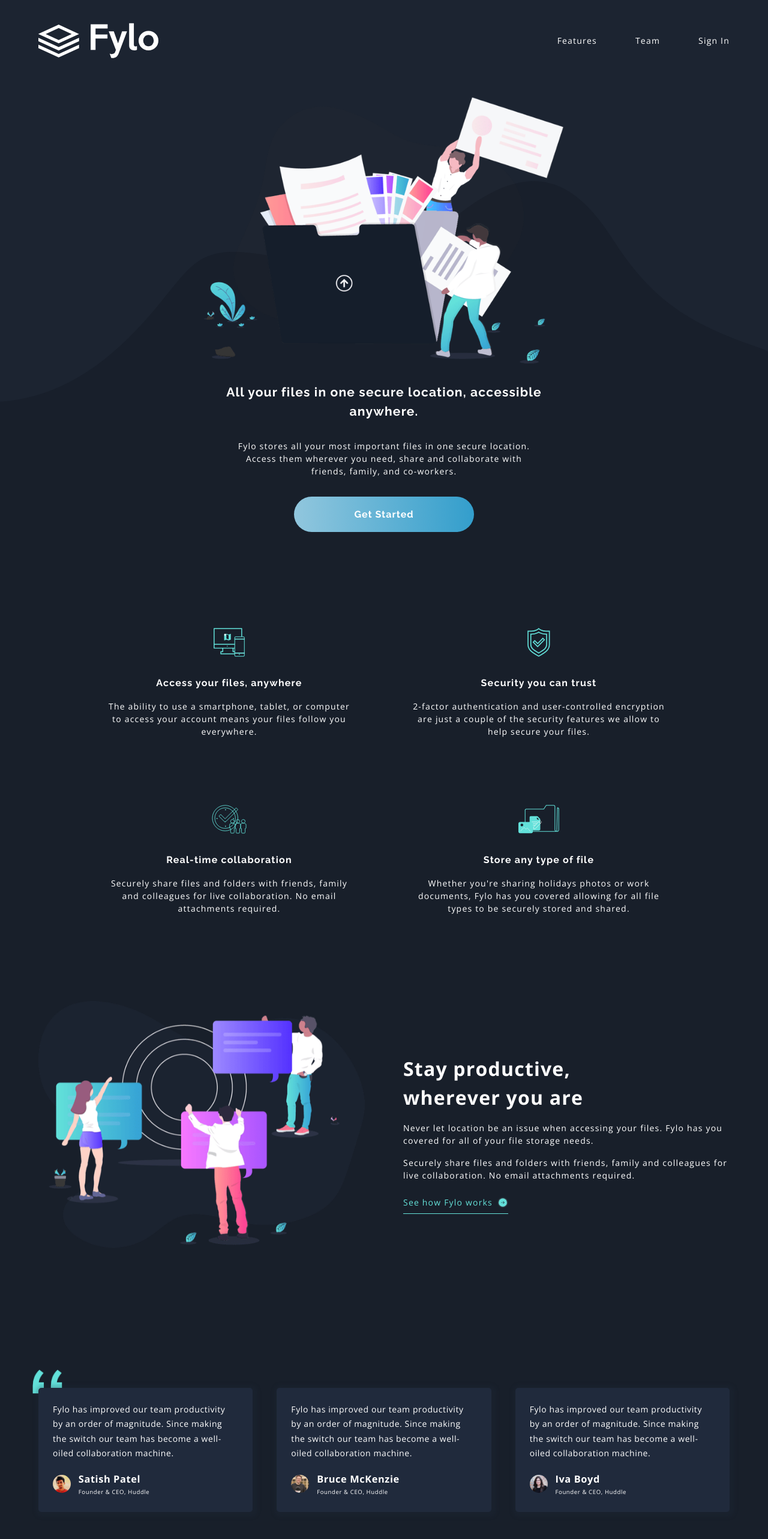
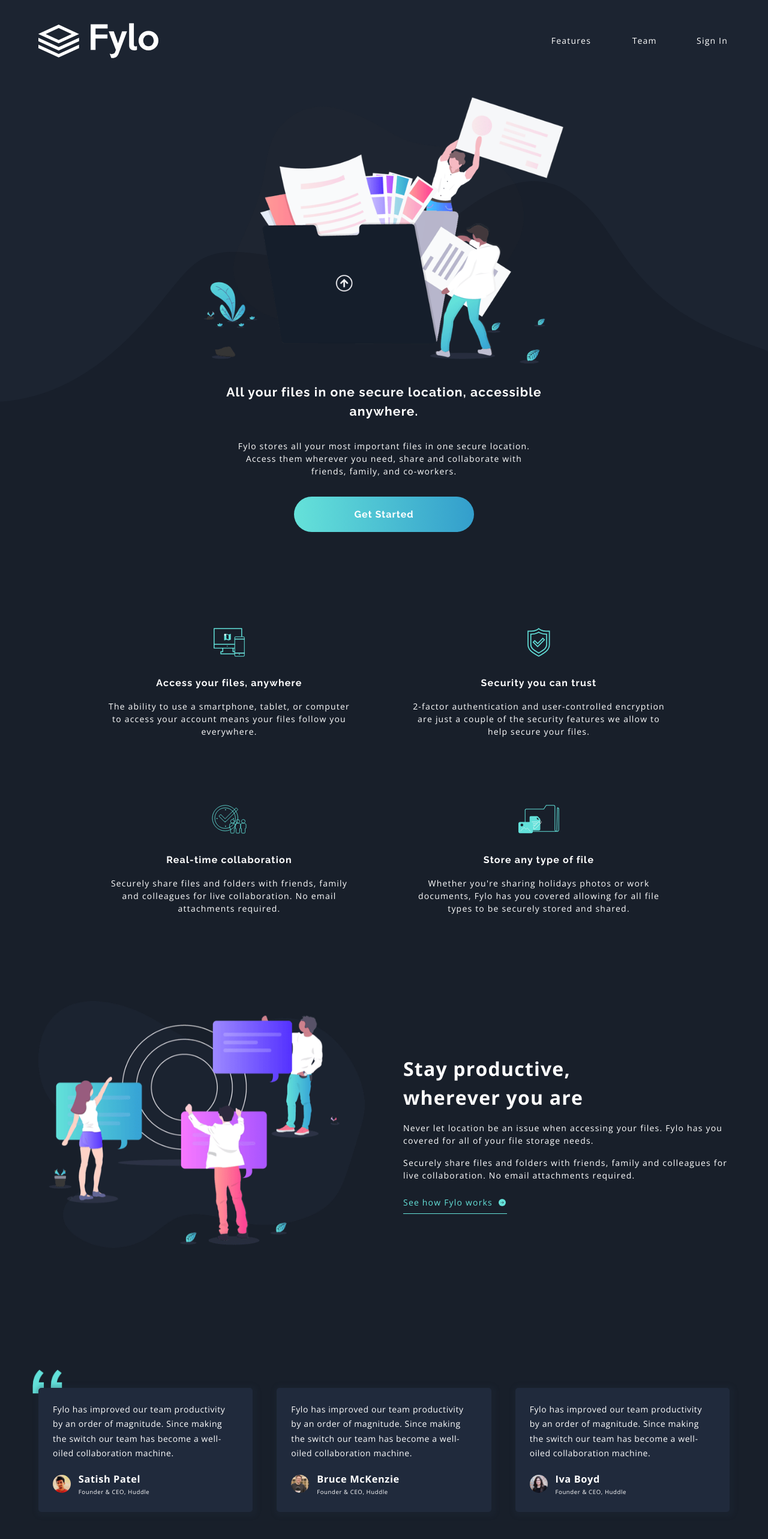
Before and after one commit to evija-berzina/frontendmentor-fylo-landing-page, a React (Vite) app: page / in a window 1280 px wide. Shown: the top 2566 px of the page at 60% size. Built offline with nearby package versions, Linux system fonts and the light colour scheme.

Commit message:
Add hover effects and create error message with useState

```diff
--- a/src/components/CTASection.css
+++ b/src/components/CTASection.css
@@ -7,7 +7,7 @@
   text-align: center;
   background-color: hsl(var(--navy-850));
 
-  width: clamp(430px, 70%, 800px);
+  width: clamp(380px, 70%, 800px);
   padding-inline: 2rem;
   padding-block: 3rem;
   margin-inline: auto;
@@ -19,12 +19,13 @@
   left: 50%;
   transform: translate(-50%, -50%);
   z-index: 2;
+  box-shadow: 4px 4px 10px 1px rgb(11, 21, 35);
 }
 
 .cta-form {
   display: flex;
   flex-direction: column;
-  gap: 2rem;
+  justify-content: stretch;
   width: 100%;
 }
 
@@ -39,7 +40,7 @@
   padding-block: 1.25rem;
   padding-inline: 1.25rem;
   background-image: linear-gradient(to right,
-    hsl(var(--cyan-500)/0.50),
+    hsl(var(--teal-200)),
     hsl(var(--cyan-500))
   );
   color: hsl(var(--white));
@@ -50,11 +51,57 @@
   border-radius: 2rem;
   letter-spacing: 1.2px;
   cursor: pointer;
+
+  position: relative;
+  overflow: hidden;
+
+  transition: background-image 0.15s ease;
 }
 
+.cta-button::after {
+  content: attr(data-text);
+  padding-block: 1.25rem;
+  position: absolute;
+  inset: 0;
+  background: hsl(var(--teal-200));
+  opacity: 0;
+  transition: opacity 0.3s ease;
+}
+
+.cta-button:hover::after {
+  opacity: 1;
+}
+
+.input-wrapper {
+  position: relative;
+  display: flex;
+  flex-direction: column;
+  gap: 0.25rem;
+  min-height: 3rem;
+}
+
+.error-msg {
+  color: hsl(var(--red-500));
+  text-align: start;
+  padding-inline-start: 1.75rem;
+  height: 3rem;
+  /* fiksēta augstuma rezervācija */
+  font-size: var(--fs-50);
+}
+
+.error-msg.show {
+  visibility: visible;
+}
+
+
 @media (min-width: 1024px) {
+  .call-to-action {
+    padding-block-end: 0;
+  }
+
   .cta-form {
     flex-direction: row;
+    gap: 2rem
   }
 
   .cta-form > :first-child {
--- a/src/components/CTASection.jsx
+++ b/src/components/CTASection.jsx
@@ -1,25 +1,54 @@
+import { forwardRef, useState } from 'react';
 import './CTASection.css';
 
-export function CTASection() {
+// importējamā komponente > export const CTASection
+// forwardRef ir React funkcija, kas ļauj komponentei pieņemt ref no vecāka komponentes
+export const CTASection = forwardRef((props, ref) => {
   // call to action
+  const [email, setEmail] = useState('');
+  const [errorMessage, setErrorMessage] = useState('');
+
+  function handleChange(e) {
+    setEmail(e.target.value);
+  }
+
+  function handleSubmit(e) {
+    e.preventDefault();
+    const emailRegex = /^[a-zA-Z0-9._%+-]+@[a-zA-Z0-9.-]+\.[a-zA-Z]{2,}$/;
+
+    const isValidEmail = emailRegex.test(email);
+    console.log(isValidEmail)
+
+    if(isValidEmail === false) {
+      setErrorMessage('Please enter valid email address');
+    } else {
+      setErrorMessage("");
+    }
+  }
+
   return (
     <>
-      <section className="call-to-action">
+      <section ref={ref} className="call-to-action">
         <h2>
           Get early access today
         </h2>
         <p>
           It only takes a minute to sign up and our free starter tier is extremely generous. If you have any questions, our support team would be happy to help you.
         </p>
-        <form className='cta-form' action="submit">
-          <input
-            className='cta-input'
-            type="email" placeholder="email@example.com"
-            required
-          />
-          <button className='cta-button'>Get Started For Free</button>
+        <form onSubmit={handleSubmit} className='cta-form' action="submit">
+          <div className="input-wrapper">
+            <input
+              onChange={handleChange}
+              value={email}
+              className='cta-input'
+              type="text" placeholder="email@example.com"
+              required
+            />
+            <div className='error-msg' data-text="Error Message">{errorMessage}</div>
+          </div>
+          <button type="submit" className='cta-button' data-text='Get Started For Free'>Get Started For Free</button>
         </form>
       </section>
     </>
   );
-}
+});
--- a/src/components/Footer.css
+++ b/src/components/Footer.css
@@ -12,7 +12,11 @@
 .footer-tablet-layout {
   display: flex;
   flex-direction: column;
-  gap: 3rem;
+  gap: 2rem;
+}
+
+.footer-content {
+  gap: 2rem;
 }
 
 .fylo-logo {
@@ -50,6 +54,19 @@
   color: hsl(var(--white));
 }
 
+.footer-nav a::after {
+  content: attr(data-text);
+  font-weight: 700;
+  visibility: hidden;
+  height: 0;
+  overflow: hidden;
+  display: block;
+}
+
+.footer-nav a:hover {
+  font-weight: 700;
+}
+
 .social-links {
   display: flex;
   flex-direction: row;
@@ -65,6 +82,12 @@
   border: 1px solid hsl(var(--white));
   border-radius: 50%;
   padding: .4rem;
+  transition: fill 0.3s ease, border 0.3s ease;
+}
+
+.social-icon:hover {
+  fill: hsl(var(--teal-200));
+  border: 1px solid hsl(var(--teal-200));
 }
 
 @media (min-width: 789px) {
--- a/src/components/Footer.jsx
+++ b/src/components/Footer.jsx
@@ -37,18 +37,18 @@
 
           <nav className="footer-nav">
             <ul>
-              <li><a href="#">About Us</a></li>
-              <li><a href="#">Jobs</a></li>
-              <li><a href="#">Press</a></li>
-              <li><a href="#">Blog</a></li>
+              <li><a href="#" data-text='About Us'>About Us</a></li>
+              <li><a href="#" data-text='Jobs'>Jobs</a></li>
+              <li><a href="#" data-text='Press'>Press</a></li>
+              <li><a href="#" data-text='Blog'>Blog</a></li>
             </ul>
           </nav>
 
           <nav className="footer-nav">
             <ul>
-              <li><a href="#">Contact Us</a></li>
-              <li><a href="#">Terms</a></li>
-              <li><a href="#">Privacy</a></li>
+              <li><a href="#" data-text='Contact Us'>Contact Us</a></li>
+              <li><a href="#" data-text='Terms'>Terms</a></li>
+              <li><a href="#" data-text='Privacy'>Privacy</a></li>
             </ul>
           </nav>
         </div>
--- a/src/components/Header.css
+++ b/src/components/Header.css
@@ -26,6 +26,20 @@
   text-decoration: none;
 }
 
+.nav-pages a::after {
+  content: attr(data-text);
+  font-weight: 700;
+  visibility: hidden;
+  height: 0;
+  overflow: hidden;
+  display: block;
+}
+
+.nav-pages a:hover {
+  font-weight: 700;
+  text-decoration: underline;
+}
+
 @media (min-width: 789px) {
   .fylo-logo-header {
     width: 150px;
--- a/src/components/Header.jsx
+++ b/src/components/Header.jsx
@@ -6,9 +6,9 @@
     <header className='header-container'>
       <img className='fylo-logo-header' src={LogoImage} alt="Fylo logo" />
       <nav className='nav-pages'>
-        <a href="/">Features</a>
-        <a href="/">Team</a>
-        <a href="/">Sign In</a>
+        <a href="/" data-text="Features">Features</a>
+        <a href="/" data-text="Team">Team</a>
+        <a href="/" data-text="Sign In">Sign In</a>
       </nav>
     </header>
   );
--- a/src/components/Hero.css
+++ b/src/components/Hero.css
@@ -56,7 +56,7 @@
 
   background-image: linear-gradient(
     to right,
-    hsl(var(--cyan-500)/0.50),
+    hsl(var(--teal-200)),
     hsl(var(--cyan-500))
   );
 
@@ -69,4 +69,23 @@
   border-radius: 2rem;
   letter-spacing: 1px;
   cursor: pointer;
+
+  position: relative;
+  overflow: hidden;
+
+  transition: background-image 0.15s ease;
 }
+
+.get-started-btn::after {
+  content: attr(data-text);
+  padding-block: 1.25rem;
+  position: absolute;
+  inset: 0;
+  background: hsl(var(--teal-200));
+  opacity: 0;
+  transition: opacity 0.3s ease;
+}
+
+.get-started-btn:hover::after {
+  opacity: 1;
+}
--- a/src/components/Hero.jsx
+++ b/src/components/Hero.jsx
@@ -1,7 +1,8 @@
 import IntroPicture from '../assets/images/illustration-intro.png';
 import './Hero.css';
 
-export function Hero() {
+export function Hero({scrollToCTA}) {
+
   return (
     <section className="hero">
 
@@ -25,7 +26,10 @@
             Access them wherever you need, share and collaborate with friends,
             family, and co-workers.
           </p>
-          <button className="get-started-btn">
+          <button
+            onClick={scrollToCTA}
+            className="get-started-btn"
+            data-text='Get Started'>
             Get Started
           </button>
         </div>
--- a/src/components/ProductOverview.css
+++ b/src/components/ProductOverview.css
@@ -58,12 +58,25 @@
   cursor: pointer;
 }
 
+.fylo-workd-link:hover {
+  border-bottom: 1px solid hsl(var(--white));
+}
+
 .fylo-workd-link span {
   color: hsl(var(--teal-200));
+  transition: color 0.15s ease;
 }
 
-.fylo-workd-link img {
-  width: 18px;
+.fylo-workd-link:hover span {
+  color: hsl(var(--white));
+}
+
+.fylo-workd-link .circle-fill {
+  transition: fill 0.3s ease;
+}
+
+.fylo-workd-link:hover .circle-fill {
+  fill: hsl(var(--white));
 }
 
 @media (min-width: 1024px) {
--- a/src/components/ProductOverview.jsx
+++ b/src/components/ProductOverview.jsx
@@ -23,7 +23,23 @@
             <span>
               See how Fylo works
             </span>
-            <img src={IconArrow} alt="" />
+            <svg width="16" height="16" viewBox="0 0 16 16" xmlns="http://www.w3.org/2000/svg">
+              <g fill="none" fillRule="evenodd">
+                <g transform="translate(2 2)">
+                  {/* Ēna paliek kā use ar filter */}
+                  <use fill="#000" filter="url(#a)" xlinkHref="#b" />
+                  {/* Faktiskais circle, kuru krāsu mainīsim hover */}
+                  <circle
+                    className="circle-fill"
+                    cx="6"
+                    cy="6"
+                    r="6"
+                    fill="hsl(var(--teal-200))"
+                  />
+                </g>
+                <path d="M8.582 6l-.363.35 1.452 1.4H5.333v.5h4.338L8.22 9.65l.363.35 2.074-2z" fill="#1B2330" />
+              </g>
+            </svg>
           </a>
         </div>
       </div>
--- a/src/pages/HomePage.jsx
+++ b/src/pages/HomePage.jsx
@@ -1,3 +1,4 @@
+import { useRef } from 'react';
 import { Header } from '../components/Header';
 import { Hero } from '../components/Hero';
 import { Features } from '../components/Features';
@@ -8,15 +9,21 @@
 import './HomePage.css';
 
 export function HomePage() {
+  const ctaRef = useRef();
+
+  const scrollToCTA = () => {
+    ctaRef.current.scrollIntoView({behavior: 'smooth'});
+  };
+
   return (
     <>
       <Header />
       <main>
-        <Hero />
+        <Hero scrollToCTA={scrollToCTA} />
         <Features />
         <ProductOverview />
         <ReviewsSection />
-        <CTASection />
+        <CTASection ref={ctaRef} />
       </main>
       <Footer />
     </>
```
